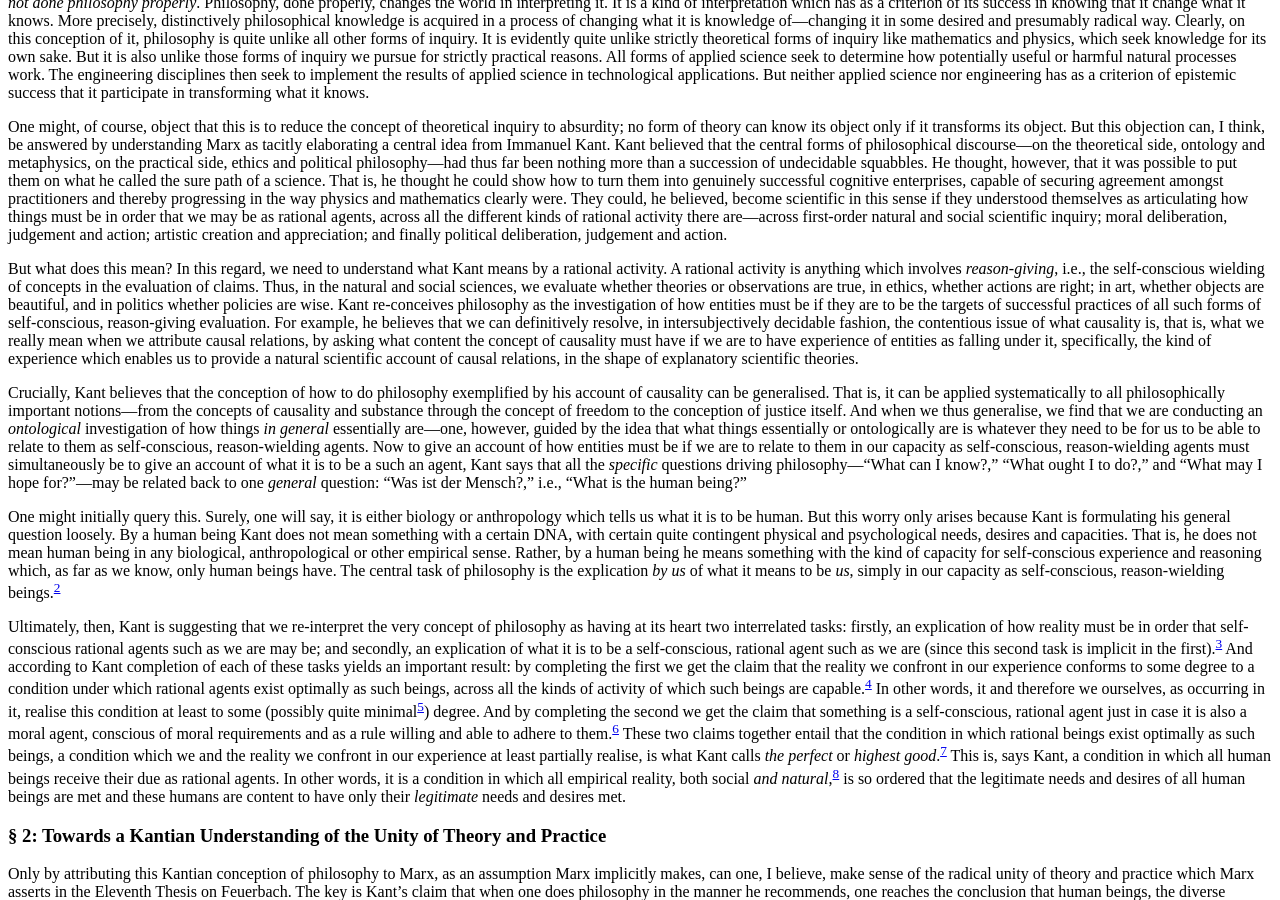
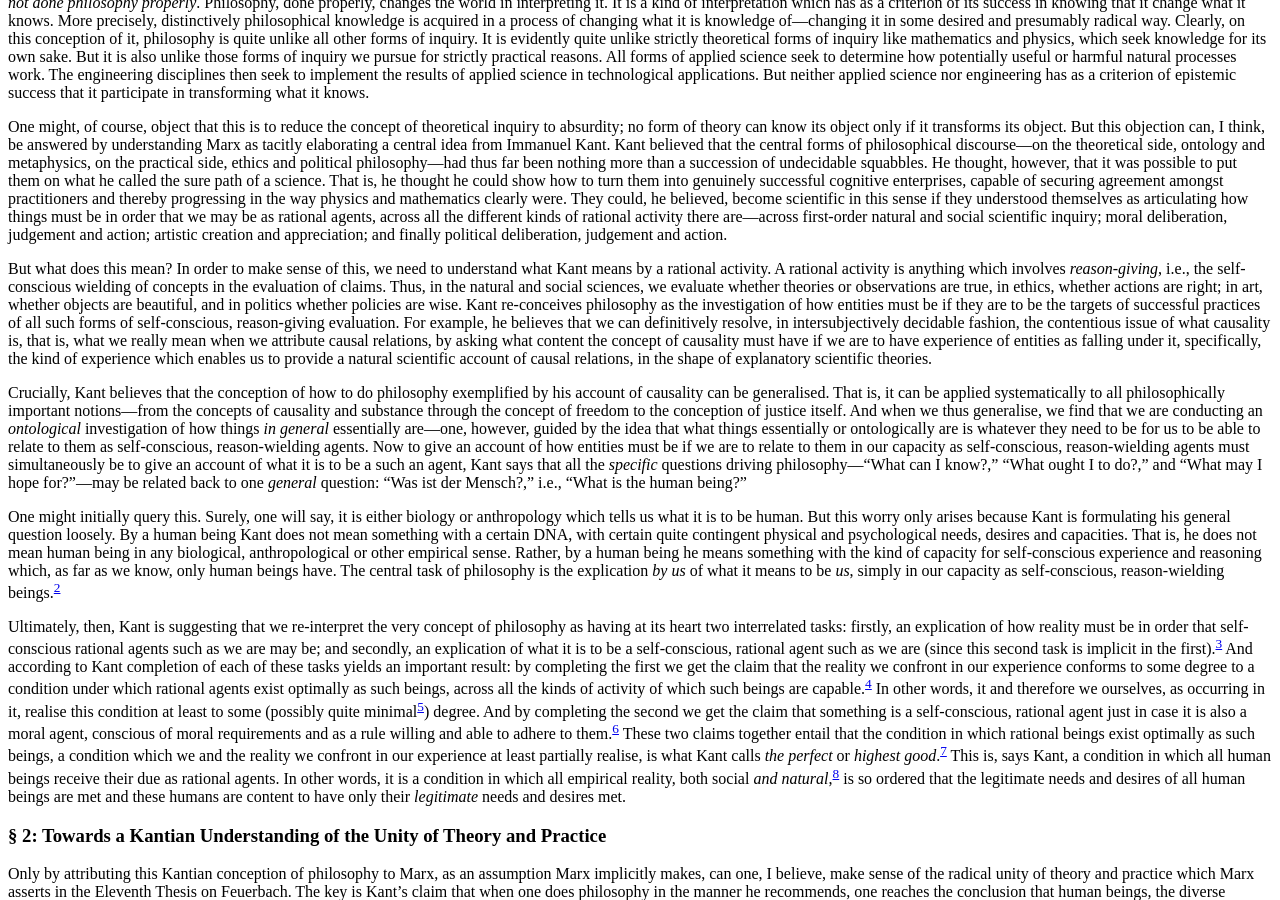
Before and after one commit to klepas/bruins-site, a Jekyll site: the page built from papers/_posts/2016-04-15-Eleventh-Thesis-SHE-2016.md, in a window 1280 px wide and 900 px high, scrolled down 769 px. Built offline with Jekyll 4.4.1, drawn with Linux system fonts in a browser that asks for light colours; nearby versions of some CDN libraries; some web fonts are replaced.

Commit message:
more corrections

```diff
--- a/papers/_posts/2016-04-15-Eleventh-Thesis-SHE-2016.md
+++ b/papers/_posts/2016-04-15-Eleventh-Thesis-SHE-2016.md
@@ -17,7 +17,7 @@ In the Eleventh Thesis on Feuerbach Marx writes, “Philosophers have thus far o
 
 One might, of course, object that this is to reduce the concept of theoretical inquiry to absurdity; no form of theory can know its object only if it transforms its object. But this objection can, I think, be answered by understanding Marx as tacitly elaborating a central idea from Immanuel Kant. Kant believed that the central forms of philosophical discourse—on the theoretical side, ontology and metaphysics, on the practical side, ethics and political philosophy—had thus far been nothing more than a succession of undecidable squabbles. He thought, however, that it was possible to put them on what he called the sure path of a science. That is, he thought he could show how to turn them into genuinely successful cognitive enterprises, capable of securing agreement amongst practitioners and thereby progressing in the way physics and mathematics clearly were. They could, he believed, become scientific in this sense if they understood themselves as articulating how things must be in order that we may be as rational agents, across all the different kinds of rational activity there are—across first-order natural and social scientific inquiry; moral deliberation, judgement and action; artistic creation and appreciation; and finally political deliberation, judgement and action.
 
-But what does this mean? In this regard, we need to understand what Kant means by a rational activity. A rational activity is anything which involves _reason-giving_, i.e., the self-conscious wielding of concepts in the evaluation of claims. Thus, in the natural and social sciences, we evaluate whether theories or observations are true, in ethics, whether actions are right; in art, whether objects are beautiful, and in politics whether policies are wise. Kant re-conceives philosophy as the investigation of how entities must be if they are to be the targets of successful practices of all such forms of self-conscious, reason-giving evaluation. For example, he believes that we can definitively resolve, in intersubjectively decidable fashion, the contentious issue of what causality is, that is, what we really mean when we attribute causal relations, by asking what content the concept of causality must have if we are to have experience of entities as falling under it, specifically, the kind of experience which enables us to provide a natural scientific account of causal relations, in the shape of explanatory scientific theories.
+But what does this mean? In order to make sense of this, we need to understand what Kant means by a rational activity. A rational activity is anything which involves _reason-giving_, i.e., the self-conscious wielding of concepts in the evaluation of claims. Thus, in the natural and social sciences, we evaluate whether theories or observations are true, in ethics, whether actions are right; in art, whether objects are beautiful, and in politics whether policies are wise. Kant re-conceives philosophy as the investigation of how entities must be if they are to be the targets of successful practices of all such forms of self-conscious, reason-giving evaluation. For example, he believes that we can definitively resolve, in intersubjectively decidable fashion, the contentious issue of what causality is, that is, what we really mean when we attribute causal relations, by asking what content the concept of causality must have if we are to have experience of entities as falling under it, specifically, the kind of experience which enables us to provide a natural scientific account of causal relations, in the shape of explanatory scientific theories.
 
 Crucially, Kant believes that the conception of how to do philosophy exemplified by his account of causality can be generalised. That is, it can be applied systematically to all philosophically important notions—from the concepts of causality and substance through the concept of freedom to the conception of justice itself. And when we thus generalise, we find that we are conducting an _ontological_ investigation of how things _in general_ essentially are—one, however, guided by the idea that what things essentially or ontologically are is whatever they need to be for us to be able to relate to them as self-conscious, reason-wielding agents. Now to give an account of how entities must be if we are to relate to them in our capacity as self-conscious, reason-wielding agents must simultaneously be to give an account of what it is to be a such an agent, Kant says that all the _specific_ questions driving philosophy—“What can I know?,” “What ought I to do?,” and “What may I hope for?”—may be related back to one _general_ question: “Was ist der Mensch?,” i.e., “What is the human being?”
 
```
Also changed, not shown: 3 other files.
